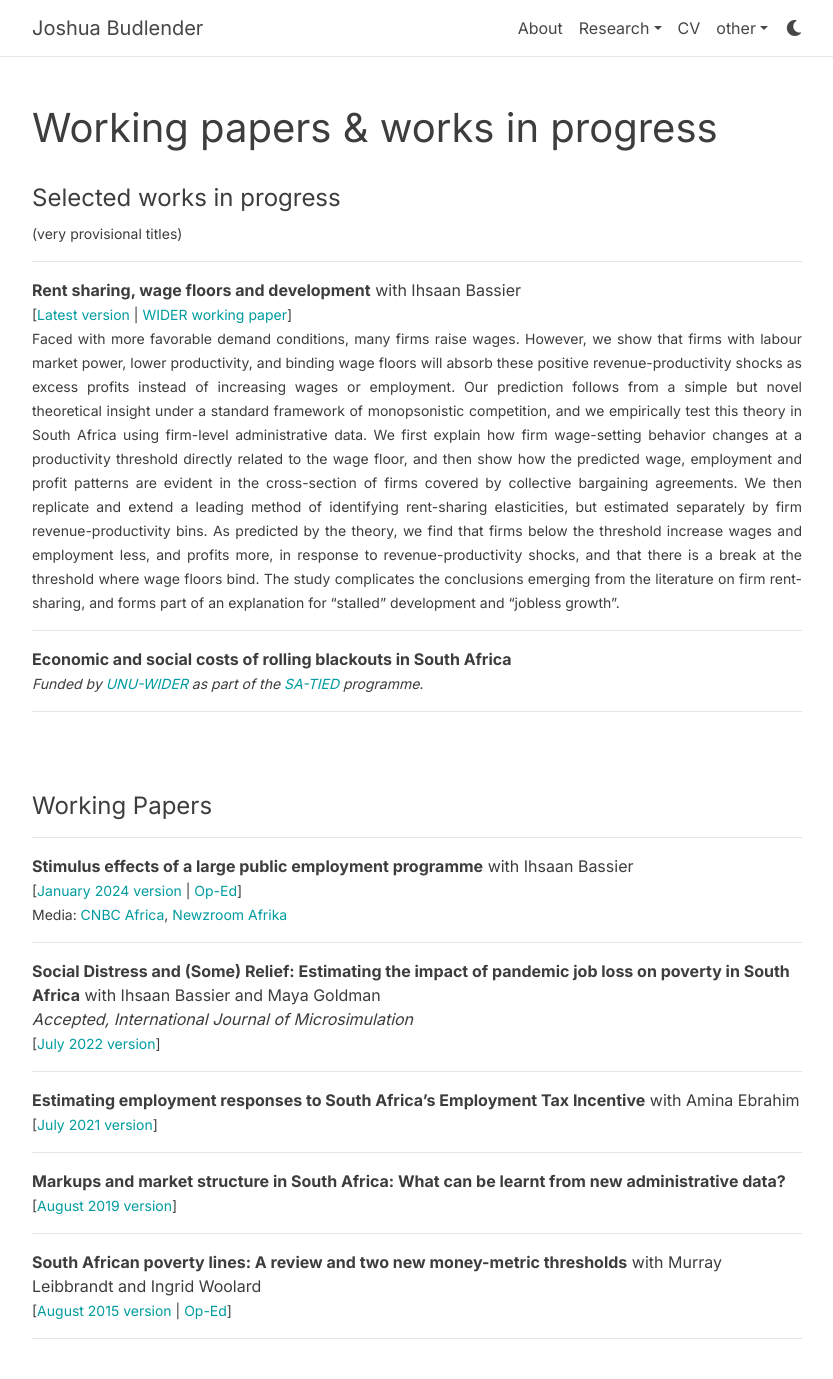
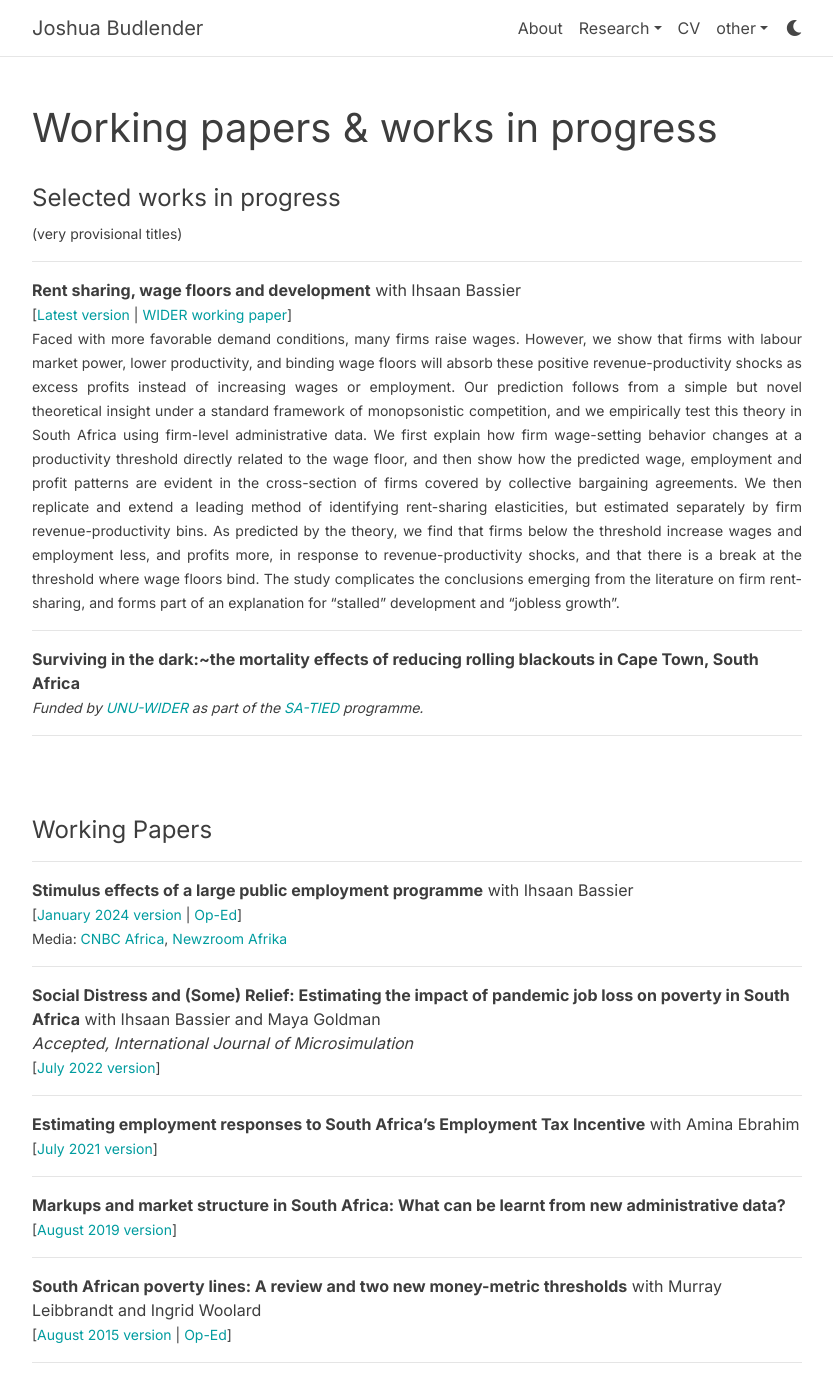
Before and after one commit to jbudlender/jbudlender.github.io, a Jekyll site: the page built from _pages/working.md, in a window 1280 px wide and 1379 px high. Shown: the whole window, without its empty margins (223-1056 px from the left). Built offline with Jekyll 4.4.1, drawn with Linux system fonts in a browser that asks for light colours; comment, search, counter and statistics services are not loaded; a style sheet for code colours, icons or effects is not loaded.

Commit message:
updated LS paper title

```diff
--- a/_pages/working.md
+++ b/_pages/working.md
@@ -32,7 +32,7 @@ forms part of an explanation for “stalled” development and “jobless growth
 
 * * *
 
-**Economic and social costs of rolling blackouts in South Africa**
+**Surviving in the dark:~the mortality effects of reducing rolling blackouts in Cape Town, South Africa**
 <small>*Funded by [UNU-WIDER](https://www.wider.unu.edu/) as part of the [SA-TIED](https://sa-tied.wider.unu.edu/) programme.*
 
 * * *
```
